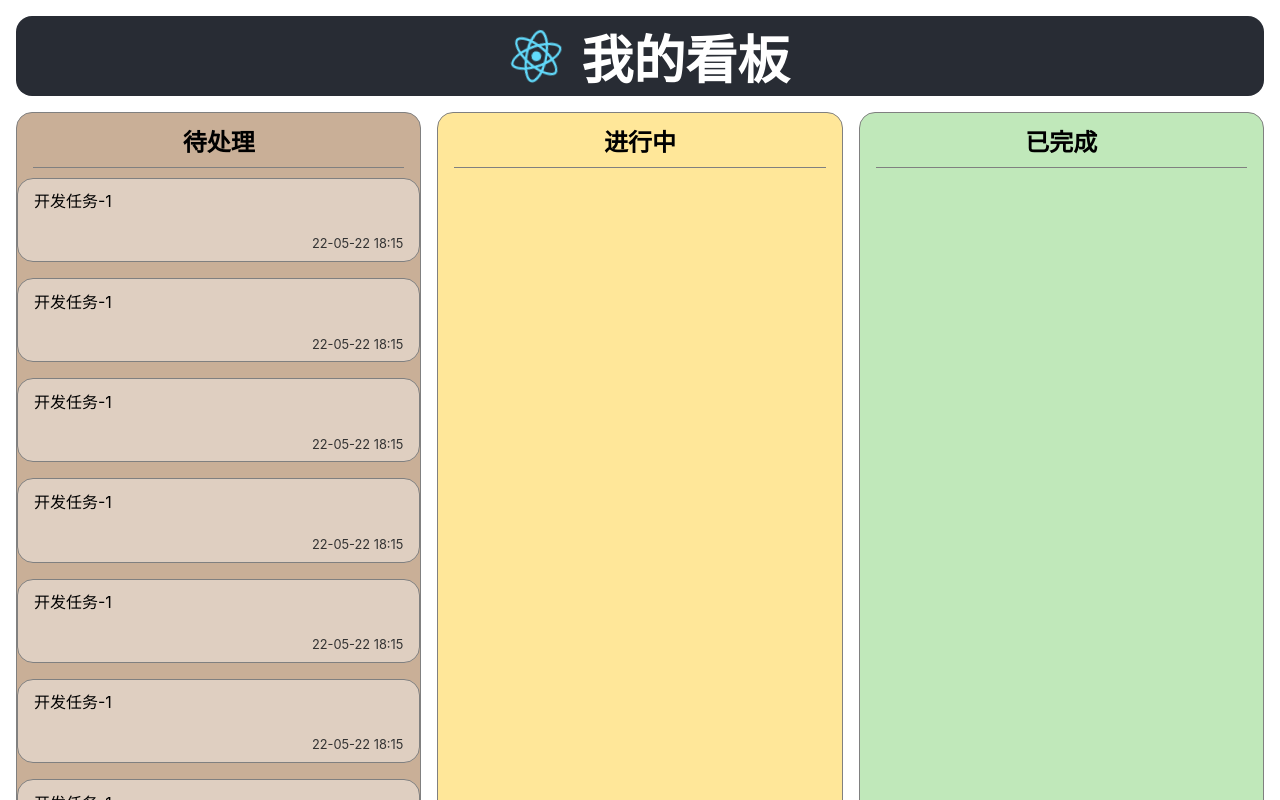
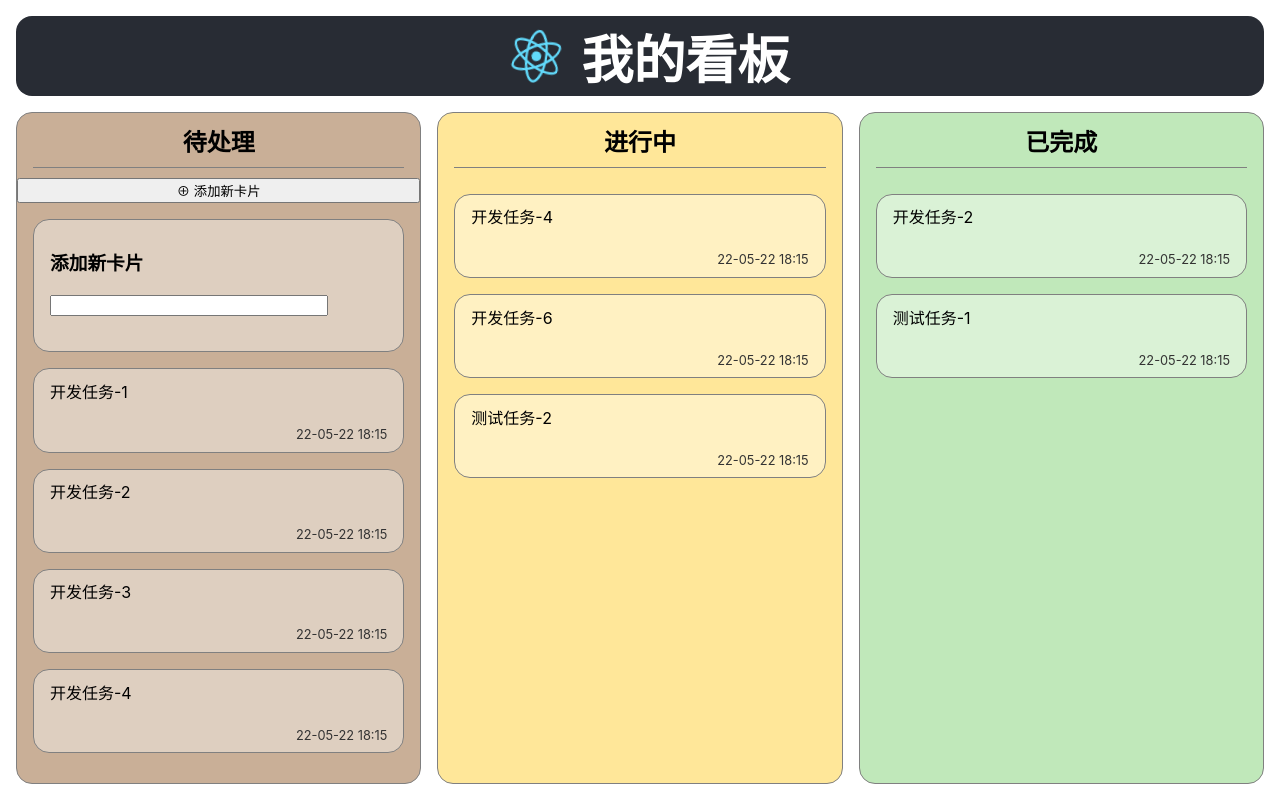
Before and after one commit to nRookie/play-with-React, a React (Create React App) app in the folder oh-my-kanban/: page / in a window 1280 px wide. Shown: the top 800 px of the page. Built offline with nearby package versions, Linux system fonts and the light colour scheme.

Commit message:
add a new button

```diff
--- a/oh-my-kanban/src/App.css
+++ b/oh-my-kanban/src/App.css
@@ -108,3 +108,18 @@
   font-size: 0.8rem;
   color: #333
 }
+
+.kanban-column > h2 > button {
+  float: right;
+  margin-top: 0.2rem;
+  padding: 0.2rem 0.5rem;
+  border: 0;
+  border-radius: 1rem;
+  height: 1.8rem;
+  line-height: 1rem;
+  font-size: 1rem;
+}
+
+.card-title > input[type="text"] {
+  width: 80%
+}
--- a/oh-my-kanban/src/App.js
+++ b/oh-my-kanban/src/App.js
@@ -30,6 +30,17 @@ const KanbanCard = ({ title, status}) => {
 };
 
 
+const KanbanNewCard = () => {
+  return (
+    <li className="kanban-card">
+      <h3>添加新卡片</h3>
+      <div className="card-title">
+        <input type="text" />
+      </div>
+    </li>
+  );
+};
+
 function App() {
   return (
     <div className="App">
@@ -39,35 +50,25 @@ function App() {
       </header>
       <main className="kanban-board">
         <section className="kanban-column column-todo">
-          <h2>待处理</h2>
+          <h2>待处理</h2><button>&#8853; 添加新卡片</button>
+          <ul>
+            <KanbanNewCard />
           {
-            new Array(10).fill('').map(item => (
-              <li className="kanban-card">
-                <div className="card-title">开发任务-1</div>
-                <div className="card-status">22-05-22 18:15</div>
-              </li>
-            ))
+            todoList.map(props => <KanbanCard {...props} />)
           }
-          <ul>
-            <li className="kanban-card">
-              <div className="card-title">开发任务-1</div>
-              <div className="card-status">22-05-22 18:15</div>
-            </li>
-            <li className="kanban-card">
-              <div className="card-title">开发任务-2</div>
-              <div className="card-status">22-05-22 18:15</div>
-            </li>
-            <li className="kanban-card">
-              <div className="card-title">开发任务-3</div>
-              <div className="card-status">22-05-22 18:15</div>
-            </li>
           </ul>
         </section>
         <section className="kanban-column column-ongoing">
           <h2>进行中</h2>
+          <ul>
+            {ongoingList.map(props => <KanbanCard {...props} /> )}
+          </ul>
         </section>
         <section className="kanban-column column-done">
           <h2>已完成</h2>
+          <ul>
+            {doneList.map(props => <KanbanCard {... props} />)}
+          </ul>
         </section>
       </main>
     </div>
```
